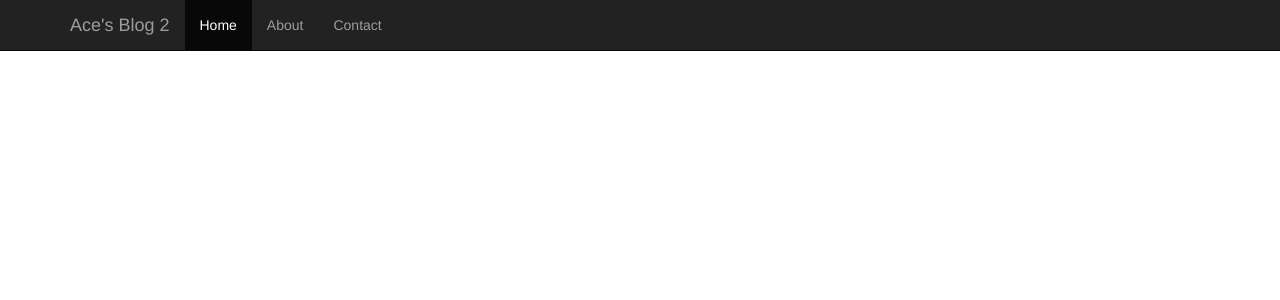
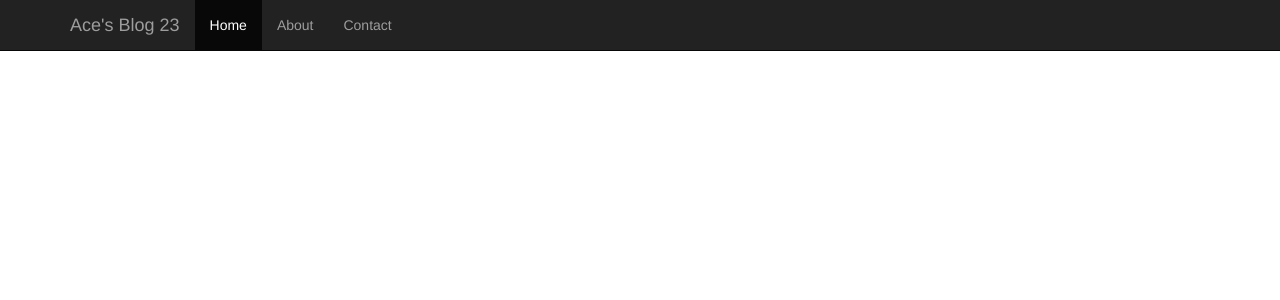
Before and after one commit to dlwlgn21/hellomeltingpod, a Django app: template blog/templates/blog/base.html in a window 1280 px wide. Shown: the top 300 px of the page. Run offline with Django 3.2, Linux system fonts and the light colour scheme; the template is opened without the code that fills it, so the values that code supplies are empty; some libraries are stand-ins or nearby versions.

Commit message:
좀 되라 슈발

```diff
--- a/blog/templates/blog/base.html
+++ b/blog/templates/blog/base.html
@@ -23,7 +23,7 @@
             <span class="icon-bar"></span>
             <span class="icon-bar"></span>
           </button>
-          <a class="navbar-brand" href="#">Ace's Blog 2</a>
+          <a class="navbar-brand" href="#">Ace's Blog 23</a>
         </div>
         <div id="navbar" class="collapse navbar-collapse">
           <ul class="nav navbar-nav">
```
